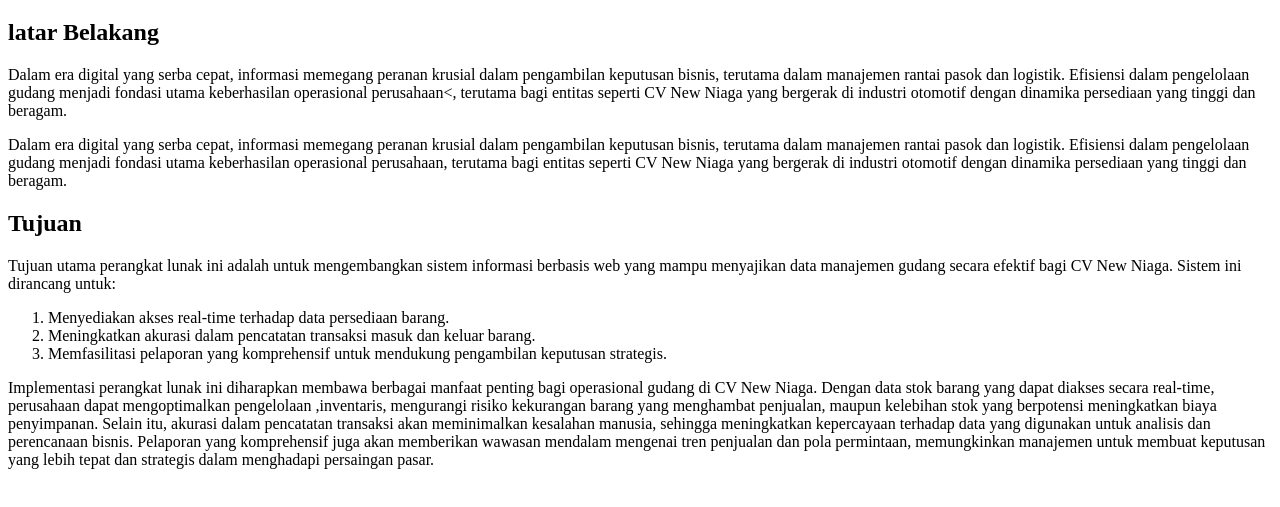
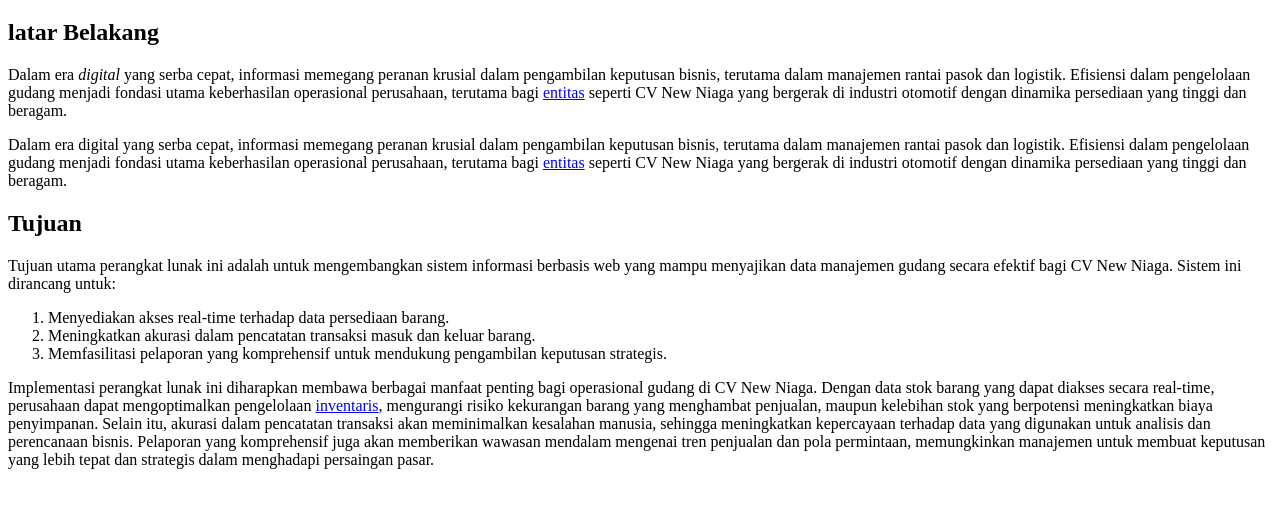
Before and after one commit to askadiliya/koda-b5-web1, a plain HTML site: page index.html in a window 1280 px wide. Shown: the part 61-568 px from the top of the page. Drawn offline with Linux system fonts and the light colour scheme.

Commit message:
feat : add links to entities and inventories

```diff
--- a/index.html
+++ b/index.html
@@ -1,33 +1,25 @@
 <!DOCTYPE html>
 <html lang="en">
-<he>
+<head>
     <meta charset="UTF-8">
     <meta name="viewport" content="width=device-width, initial-scale=1.0">
-    <meta name="description" content="menampilkan paragraf">
-    <title>Document</title>
-</he
+    <title>Sistem Informasi Penjualan </title>
+</head>
 <body>
     <h1>Sistem informasi penjualan</h1>
     <h2>latar Belakang</h2>
-    <p>Dalam era digital yang serba cepat, informasi memegang peranan krusial dalam pengambilan keputusan bisnis, terutama dalam manajemen rantai pasok dan logistik. Efisiensi dalam pengelolaan gudang menjadi fondasi utama keberhasilan operasional perusahaan<, terutama bagi entitas seperti CV New Niaga yang bergerak di industri otomotif dengan dinamika persediaan yang tinggi dan beragam.</p>
+    <p>Dalam era <i>digital</i> yang serba cepat, informasi memegang peranan krusial dalam pengambilan keputusan bisnis, terutama dalam manajemen rantai pasok dan logistik. Efisiensi dalam pengelolaan gudang menjadi fondasi utama keberhasilan operasional perusahaan, terutama bagi <a href="entitas.html" target="_blank">entitas</a> seperti CV New Niaga yang bergerak di industri otomotif dengan dinamika persediaan yang tinggi dan beragam.</p>
 
-    <p>Dalam era digital yang serba cepat, informasi memegang peranan krusial dalam pengambilan keputusan bisnis, terutama dalam manajemen rantai pasok dan logistik. Efisiensi dalam pengelolaan gudang menjadi fondasi utama keberhasilan operasional perusahaan, terutama bagi entitas seperti CV New Niaga yang bergerak di industri otomotif dengan dinamika persediaan yang tinggi dan beragam.</p>
+    <p>Dalam era digital yang serba cepat, informasi memegang peranan krusial dalam pengambilan keputusan bisnis, terutama dalam manajemen rantai pasok dan logistik. Efisiensi dalam pengelolaan gudang menjadi fondasi utama keberhasilan operasional perusahaan, terutama bagi <a href="entitas.html" target="_blank">entitas</a> seperti CV New Niaga yang bergerak di industri otomotif dengan dinamika persediaan yang tinggi dan beragam.</p>
     <h2>Tujuan</h2>
     <p>
         Tujuan utama perangkat lunak ini adalah untuk mengembangkan sistem informasi berbasis web yang mampu menyajikan data manajemen gudang secara efektif bagi CV New Niaga. Sistem ini dirancang untuk:
         <ol>
-            <li>
-                Menyediakan akses real-time terhadap data persediaan barang.
-            </li>
-            <li>
-                Meningkatkan akurasi dalam pencatatan transaksi masuk dan keluar barang.
-            </li>
-            <li>
-                Memfasilitasi pelaporan yang komprehensif untuk mendukung pengambilan keputusan strategis.
-            </li>
+            <li>Menyediakan akses real-time terhadap data persediaan barang.</li>
+            <li>Meningkatkan akurasi dalam pencatatan transaksi masuk dan keluar barang.</li>
+            <li>Memfasilitasi pelaporan yang komprehensif untuk mendukung pengambilan keputusan strategis.</li>
         </ol>
-
-        Implementasi perangkat lunak ini diharapkan membawa berbagai manfaat penting bagi operasional gudang di CV New Niaga. Dengan data stok barang yang dapat diakses secara real-time, perusahaan dapat mengoptimalkan pengelolaan ,inventaris, mengurangi risiko kekurangan barang yang menghambat penjualan, maupun kelebihan stok yang berpotensi meningkatkan biaya penyimpanan. Selain itu, akurasi dalam pencatatan transaksi akan meminimalkan kesalahan manusia, sehingga meningkatkan kepercayaan terhadap data yang digunakan untuk analisis dan perencanaan bisnis. Pelaporan yang komprehensif juga akan memberikan wawasan mendalam mengenai tren penjualan dan pola permintaan, memungkinkan manajemen untuk membuat keputusan yang lebih tepat dan strategis dalam menghadapi persaingan pasar.
+        Implementasi perangkat lunak ini diharapkan membawa berbagai manfaat penting bagi operasional gudang di CV New Niaga. Dengan data stok barang yang dapat diakses secara real-time, perusahaan dapat mengoptimalkan pengelolaan <a href="iventaris.html">inventaris</a>, mengurangi risiko kekurangan barang yang menghambat penjualan, maupun kelebihan stok yang berpotensi meningkatkan biaya penyimpanan. Selain itu, akurasi dalam pencatatan transaksi akan meminimalkan kesalahan manusia, sehingga meningkatkan kepercayaan terhadap data yang digunakan untuk analisis dan perencanaan bisnis. Pelaporan yang komprehensif juga akan memberikan wawasan mendalam mengenai tren penjualan dan pola permintaan, memungkinkan manajemen untuk membuat keputusan yang lebih tepat dan strategis dalam menghadapi persaingan pasar.
     </p>
 </body>
 </html>
```
